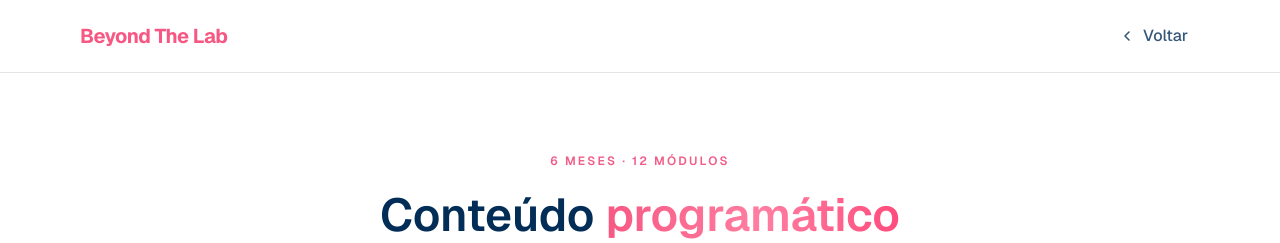
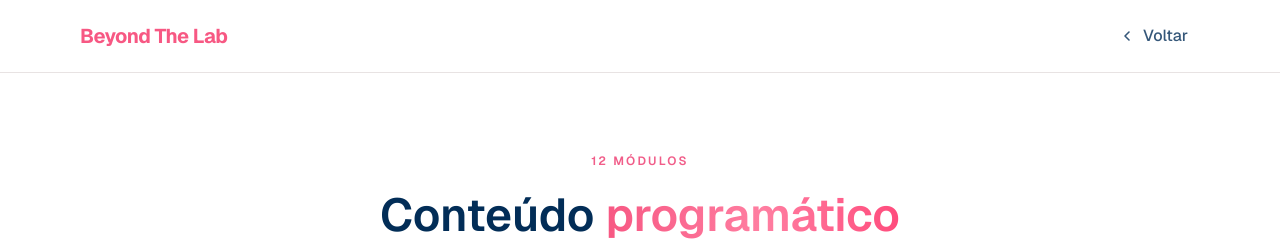
Before and after one commit to gsalviete/beyond-the-lab, a Next.js app: page /conteudo-programatico in a window 1280 px wide. Shown: the top 243 px of the page. Built offline with nearby package versions, Linux system fonts and the light colour scheme; no server answers.

Commit message:
fix(syllabus): remove literal de duração (D-13)

```diff
--- a/src/views/SyllabusPage.tsx
+++ b/src/views/SyllabusPage.tsx
@@ -108,11 +108,24 @@ export default function SyllabusPage() {
           {/* mesma cadência da primeira dobra da landing: kicker → título →
               apoio, com o título no curso longo do .reveal-hero */}
           <div className="mx-auto flex max-w-[820px] flex-col items-center gap-4 text-center">
+            {/* A duração saiu daqui de propósito — não é esquecimento, e não
+                deve voltar. Este kicker dizia "6 meses · 12 módulos", e o
+                "6 meses" era literal de duração em componente, que a D-13
+                proíbe inclusive como fallback: a Giovana publica uma safra de
+                outra duração no Studio e esta linha continuaria dizendo seis.
+                A fonte da duração é `safra.duracao_meses`, e o lugar onde ela
+                aparece é o card de preço da landing (`Pricing`), que a lê do
+                banco desde o c22 — o que sai daqui é a REPETIÇÃO, não o dado.
+                Esta página é estática e não recebe safra; buscar uma só para
+                repetir um número que a landing já mostra seria pagar leitura
+                de banco para criar uma segunda string que pode divergir da
+                primeira. "12 módulos" fica: é contagem de `@/data/modules`,
+                não tem coluna, e não varia de safra para safra. */}
             <p
               className="reveal font-sans text-[12px] font-semibold uppercase leading-[16px] tracking-[2.16px] text-[#F15D89]"
               style={{ '--reveal-delay': '40ms' } as CSSProperties}
             >
-              6 meses · 12 módulos
+              12 módulos
             </p>
             <h1
               className="reveal-hero h2-section font-display font-semibold leading-[normal] text-ink"
```
